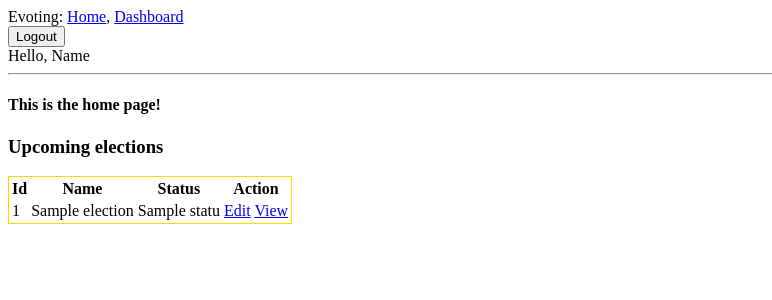
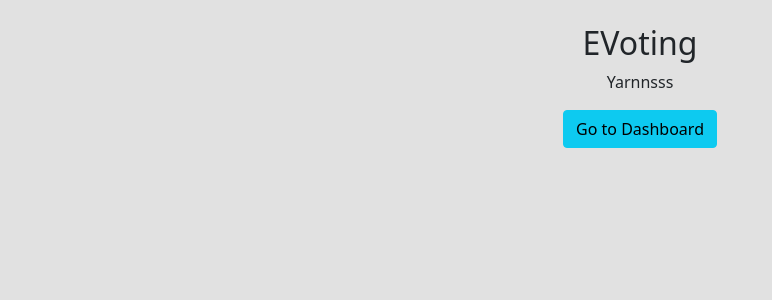
Before and after one commit to bubbl-oss/evoting, a Flask app: page / in a window 1280 px wide. Shown: the top 300 px of the page, without its empty margins (0-772 px from the left). Run offline with Flask 2, Linux system fonts and the light colour scheme; a user stored in the database is signed in; tables that the repository leaves empty hold one stand-in row (values such as "Sample post"); parts of the project's set-up code (start-up, migrations or seed data) failed here and were passed over; some libraries are stand-ins or nearby versions.

Commit message:
add base css and layout (#69)

```diff
--- a/app/routes.py
+++ b/app/routes.py
@@ -25,11 +25,8 @@ def to_json_array(collection):
 
 @app.route("/")
 def index():
-    # get all elections that have this status. pending
-    status = Status.query.get(1)
-    elections = Election.query.with_parent(
-        status).all()  # all elections in the system
-    return render_template("index.html", title="Home Page", elections=elections)
+
+    return render_template("index.html", title="Home Page")
 
 
 @app.route("/login-complete")
@@ -58,11 +55,15 @@ def login_complete():
     return redirect(url_for('dashboard'))
 
 
-@app.route("/dashboard")
+@app.route("/home")
 @login_required
 def dashboard():
-    elections = current_user.elections.all()  # all user elections
-    return render_template("dashboard.html", title="User Dashboard", elections=elections)
+    # get all elections that have this status. pending
+    status = Status.query.get(1)
+    elections = Election.query.with_parent(
+        status).all()  # all elections in the system
+    user_elections = current_user.elections.all()  # all user elections
+    return render_template("dashboard.html", title="User Home", elections=elections, user_elections=user_elections)
 
 
 @app.route("/elections/new", methods=['GET', 'POST'])
--- /dev/null
+++ b/app/static/css/styles.css
@@ -0,0 +1,9 @@
+body {
+  /* color: grey; */
+  background-color: #e1e1e1;
+}
+
+header {
+  background-color: #5792cf !important;
+  color: white;
+}
--- a/app/templates/index.html
+++ b/app/templates/index.html
@@ -1,31 +1,22 @@
 {% extends "layouts/base.html" %}
 
 {% block content %}
-<div>
-    <h4>This is the home page!</h4>
+<div class="container text-center py-4">
+    <h2>EVoting</h2>
 
-    {% if current_user.is_authenticated and elections %}
-    <h3>Upcoming elections</h3>
+    <p>
+        Yarnnsss
+    </p>
 
-    <table style="border: 1px solid gold">
-        <thead>
-            <th>
-                Id
-            </th>
-            <th>
-                Name
-            </th>
-            <th>
-                Status
-            </th>
-            <th>
-                Action
-            </th>
-        </thead>
-        {% for election in elections %}
-        {% include "partials/election_record.html" %}
-        {% endfor %}
-    </table>
-    {% endif %}
+    <div class="d-flex align-items-center">
+        {% if current_user.is_authenticated %}
+        <a class=" mx-auto" href="{{ url_for('dashboard') }}">
+            <button class="btn btn-info">Go to Dashboard</button>
+        </a>
+        {% else %}
+        <button class="btn btn-info mx-auto" onclick="login()">Login</button>
+        {% endif %}
+
+    </div>
 </div>
 {% endblock %}
--- a/app/templates/layouts/base.html
+++ b/app/templates/layouts/base.html
@@ -11,6 +11,12 @@
     <title>Welcome to E-Voting</title>
     {% endif %}
 
+    <!-- styles -->
+    <link href="https://cdn.jsdelivr.net/npm/bootstrap@5.0.0-beta2/dist/css/bootstrap.min.css" rel="stylesheet"
+        integrity="sha384-BmbxuPwQa2lc/FVzBcNJ7UAyJxM6wuqIj61tLrc4wSX0szH/Ev+nYRRuWlolflfl" crossorigin="anonymous" />
+        <link rel="stylesheet" href="{{ url_for('static', filename='css/styles.css') }}" />
+    <!-- styles -->
+
     <!-- External Scripts -->
     <script src="https://cdn.jsdelivr.net/gh/alpinejs/alpine@v2.x.x/dist/alpine.min.js" defer></script>
     <script src="https://unpkg.com/htmx.org@1.2.1"
@@ -20,27 +26,13 @@
 </head>
 
 <body class="{{ styles }}">
-    <div>
-      Evoting: <a href="{{ url_for('index') }}">Home</a>, {% if current_user.is_authenticated %}
-        <a href="{{ url_for('dashboard') }}">Dashboard</a>
-        {% endif %}
-        {% if current_user.is_anonymous %}
-        <div>
-            <button onclick="login()">Login</button>
-        </div>
-        {% else %}
-        <div>
-            <button onclick="logout()">Logout</button>
-        </div>
-        {% endif %}
 
-        {% if current_user.is_authenticated %}
-        <div>
-            Hello, {{ current_user.get_name()[0].capitalize() }}
-        </div>
-        {% endif %}
-    </div>
-    <hr>
+    {% if request.endpoint != 'index' %}
+      <!-- Header Partial -->
+      {% include "partials/header.html" %}
+      <!-- Header -->
+    {% endif %}
+
     {% with messages = get_flashed_messages(with_categories=true) %}
     {% if messages%}
     {% for category, message in messages %}
@@ -50,7 +42,9 @@
     {% endfor %}
     {% endif %}
     {% endwith %}
-    {% block content %}{% endblock %}
+    <div class="container">
+        {% block content %}{% endblock %}
+    </div>
 
     <script src="https://auther.mybubbl.me/js/auth.js?v=0.2.0"></script>
     <script>
@@ -114,7 +108,10 @@
 
     </script>
     {% endif %}
-
+    <!-- Boostrap JS -->
+    <script src="https://cdn.jsdelivr.net/npm/bootstrap@5.0.0-beta2/dist/js/bootstrap.bundle.min.js"
+    integrity="sha384-b5kHyXgcpbZJO/tY9Ul7kGkf1S0CWuKcCD38l8YkeH8z8QjE0GmW1gYU5S9FOnJ0"
+    crossorigin="anonymous"></script>
 </body>
 
 </html>
--- a/app/templates/partials/election_record.html
+++ b/app/templates/partials/election_record.html
@@ -1,18 +1,29 @@
 <tr>
     <td>
-        {{ election.id }}
+        <a class="link" href="{{ url_for('election', link=election.link)  }}">
+            {{ election.name }}
+        </a>
     </td>
-    <td>{{ election.name }}</td>
-    <td>{{ election.status.name }}</td>
+    <td>
+        <span class="badge rounded-pill bg-info">
+            {{ election.status.name }}
+        </span>
+    </td>
     <td>
         {%if election.owner.id == current_user.id %}
-        <a href="{{ url_for('update_election', link=election.link)  }}">Edit</a>
+        <a href="{{ url_for('update_election', link=election.link)  }}">
+            <span class="badge bg-secondary">
+                edit
+            </span>
+        </a>
         {% endif %}
 
-        <a href="{{ url_for('election', link=election.link) }}">View</a>
-
         {% if election.status.name == 'started' %}
-        <a href="{{ url_for('voting_pass_link', link=election.link) }}">Vote</a>
+        <a href="{{ url_for('voting_pass_link', link=election.link) }}">
+            <button class="btn btn-primary shadow-sm">
+                Vote!
+            </button>
+        </a>
         {% endif %}
     </td>
 </tr>
```
Also changed, not shown: app/templates/dashboard.html (+32 -12 lines), app/templates/partials/header.html (added, +38 -0 lines).
